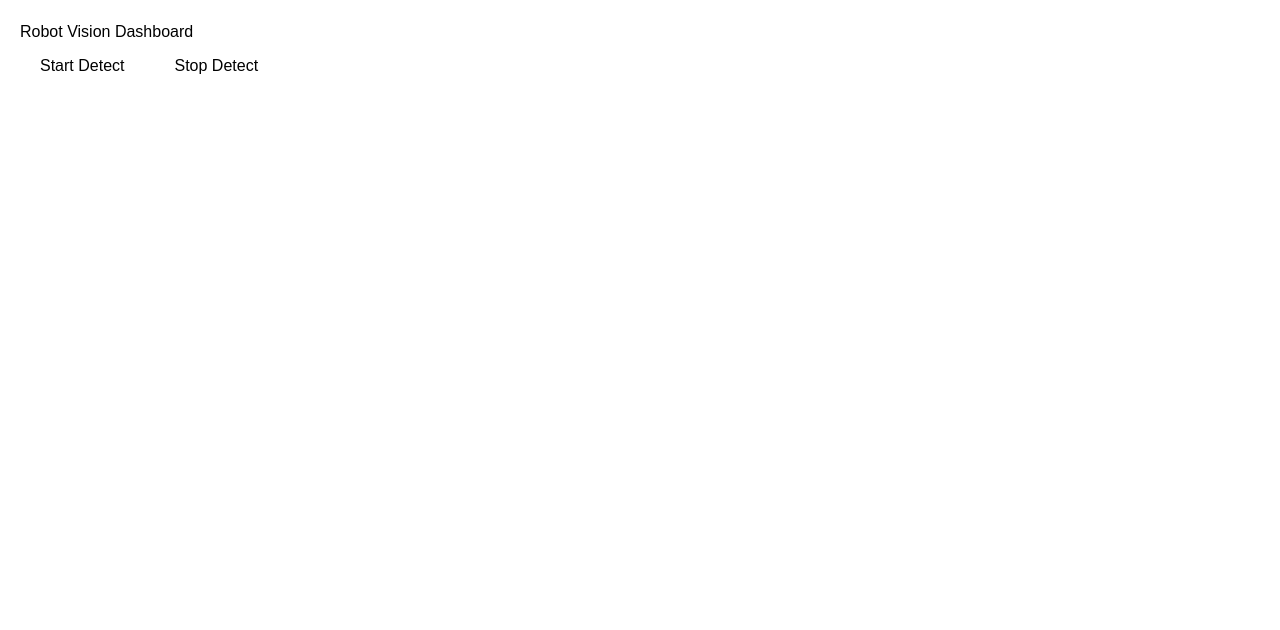
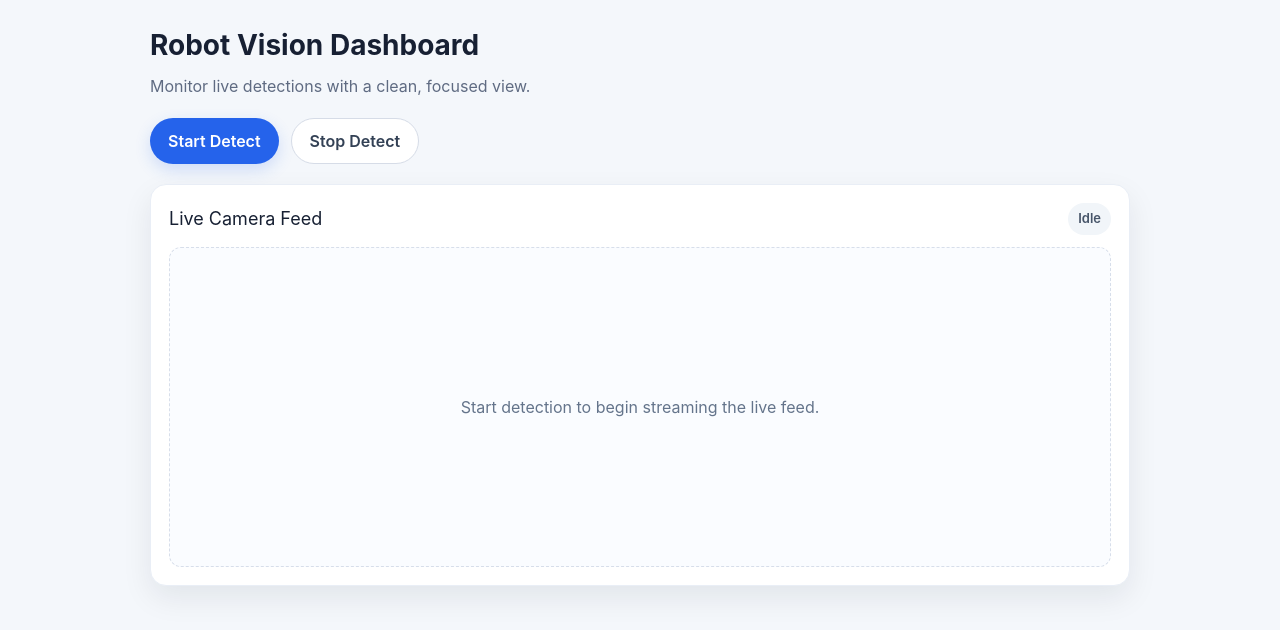
Before and after one commit to aparikh27/BAI, a React (Vite) app in the folder frontend/: page / in a window 1280 px wide. Shown: the top 630 px of the page. Built offline with nearby package versions, Linux system fonts and the light colour scheme.

Commit message:
Added styling to dashboard

```diff
--- a/frontend/src/App.tsx
+++ b/frontend/src/App.tsx
@@ -53,30 +53,94 @@ function App() {
   };
 
   return (
-    <div style={{ padding: "20px", fontFamily: "sans-serif" }}>
-      <h2>Robot Vision Dashboard</h2>
-
+    <div style={{ minHeight: "100vh", padding: "24px", fontFamily: "Inter, sans-serif", background: "#f4f7fb", color: "#172033" }}>
+      <div style={{ maxWidth: "980px", margin: "0 auto" }}>
         <div style={{ marginBottom: "20px" }}>
-        <button onClick={detect} style={{ marginRight: "10px", padding: "10px 20px" }}>Start Detect</button>
-        <button onClick={stopDetect} style={{ padding: "10px 20px" }}>Stop Detect</button>
+          <h2 style={{ margin: "0 0 8px", fontSize: "28px", fontWeight: 700 }}>Robot Vision Dashboard</h2>
+          <p style={{ margin: 0, color: "#5f6b82" }}>Monitor live detections with a clean, focused view.</p>
         </div>
 
-      {/* 4. Conditionally render the image tag when streaming is true */}
-      {isStreaming && (
-        <div style={{ border: "2px solid #333", padding: "10px", display: "inline-block", borderRadius: "10px" }}>
-          <h3 style={{ marginTop: 0 }}>Live Camera Feed</h3>
+        <div style={{ display: "flex", gap: "12px", marginBottom: "20px", flexWrap: "wrap" }}>
+          <button
+            onClick={detect}
+            style={{
+              border: "none",
+              borderRadius: "999px",
+              padding: "10px 18px",
+              background: "#2563eb",
+              color: "white",
+              cursor: "pointer",
+              fontWeight: 600,
+              boxShadow: "0 6px 16px rgba(37, 99, 235, 0.18)",
+            }}
+          >
+            Start Detect
+          </button>
+          <button
+            onClick={stopDetect}
+            style={{
+              border: "1px solid #d6dce7",
+              borderRadius: "999px",
+              padding: "10px 18px",
+              background: "white",
+              color: "#334155",
+              cursor: "pointer",
+              fontWeight: 600,
+            }}
+          >
+            Stop Detect
+          </button>
+        </div>
 
-          {/* PRO TIP: We add ?t=${Date.now()} to the end of the URL.
-            This forces the browser to open a fresh connection every time you press Start,
-            preventing annoying browser caching bugs when starting/stopping the stream!
-          */}
+        <div
+          style={{
+            background: "white",
+            borderRadius: "16px",
+            boxShadow: "0 12px 30px rgba(15, 23, 42, 0.08)",
+            padding: "18px",
+            border: "1px solid #e9eef6",
+          }}
+        >
+          <div style={{ display: "flex", justifyContent: "space-between", alignItems: "center", marginBottom: "12px" }}>
+            <h3 style={{ margin: 0, fontSize: "18px" }}>Live Camera Feed</h3>
+            <span
+              style={{
+                padding: "6px 10px",
+                borderRadius: "999px",
+                background: isStreaming ? "#dcfce7" : "#f1f5f9",
+                color: isStreaming ? "#166534" : "#475569",
+                fontSize: "13px",
+                fontWeight: 600,
+              }}
+            >
+              {isStreaming ? "Streaming" : "Idle"}
+            </span>
+          </div>
+
+          {isStreaming ? (
             <img
               src={`http://127.0.0.1:8000/api/video-feed?t=${Date.now()}`}
               alt="Live YOLO Stream"
-            style={{ width: "100%", maxWidth: "640px", borderRadius: "8px" }}
+              style={{ width: "100%", maxWidth: "100%", borderRadius: "12px", display: "block", background: "#0f172a" }}
             />
+          ) : (
+            <div
+              style={{
+                minHeight: "320px",
+                border: "1px dashed #d7deea",
+                borderRadius: "12px",
+                display: "flex",
+                alignItems: "center",
+                justifyContent: "center",
+                color: "#64748b",
+                background: "#fafcff",
+              }}
+            >
+              Start detection to begin streaming the live feed.
             </div>
           )}
+        </div>
+      </div>
     </div>
   );
 }
```
Lines whose indentation alone changed are shown as unchanged.
